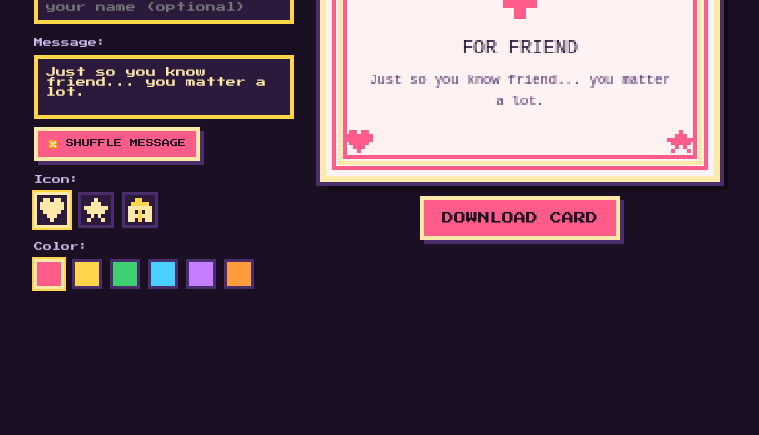
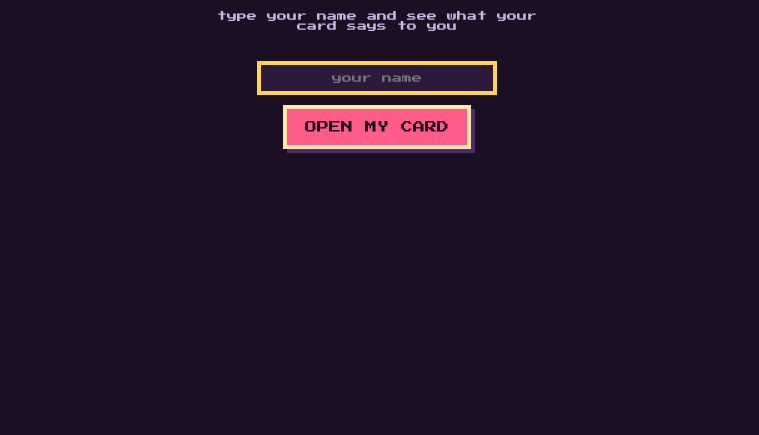
Before and after one commit to pmschz/pixel-card, a plain HTML site: page index.html in a window 1280 px wide. Shown: the part 365-800 px from the top of the page, without its empty margins (263-1022 px from the left). Drawn offline with Linux system fonts and the light colour scheme.

Commit message:
Card now greets whoever types their name

```diff
--- a/card.js
+++ b/card.js
@@ -1,4 +1,4 @@
-// ---------- Pixel Card: a tiny virtual card for a friend ----------
+// ---------- Pixel Card: type your name and it says something to you ----------
 
 const MESSAGES = [
   "{name}, your kindness makes the world softer.",
@@ -43,6 +43,7 @@ const SPRITES = {
     "xxxxxxx",
   ],
 };
+const ICON_KEYS = Object.keys(SPRITES);
 
 function drawSprite(ctx, sprite, x, y, size, mainColor, accentColor) {
   for (let row = 0; row < sprite.length; row++) {
@@ -59,10 +60,19 @@ function drawSprite(ctx, sprite, x, y, size, mainColor, accentColor) {
 const COLORS = ["#ff5c8a", "#ffd54a", "#3ecf6e", "#4ad0ff", "#c77dff", "#ff9d3d"];
 const ACCENT = "#ffd54a";
 
+// deterministic hash so the same name always gets the same default look
+function hashName(name) {
+  let hash = 0;
+  for (let i = 0; i < name.length; i++) {
+    hash = (hash * 31 + name.charCodeAt(i)) >>> 0;
+  }
+  return hash;
+}
+
 // ---------- DOM refs ----------
-const toInput = document.getElementById("toInput");
-const fromInput = document.getElementById("fromInput");
-const messageInput = document.getElementById("messageInput");
+const nameInput = document.getElementById("nameInput");
+const openBtn = document.getElementById("openBtn");
+const revealArea = document.getElementById("revealArea");
 const shuffleBtn = document.getElementById("shuffleBtn");
 const iconPicker = document.getElementById("iconPicker");
 const colorPicker = document.getElementById("colorPicker");
@@ -71,13 +81,15 @@ const downloadBtn = document.getElementById("downloadBtn");
 const ctx = cardCanvas.getContext("2d");
 ctx.imageSmoothingEnabled = false;
 
+let currentName = "";
+let currentMessage = "";
 let selectedIcon = "heart";
 let selectedColor = COLORS[0];
 
 // ---------- pickers ----------
 function buildIconPicker() {
   iconPicker.innerHTML = "";
-  Object.keys(SPRITES).forEach((key) => {
+  ICON_KEYS.forEach((key) => {
     const btn = document.createElement("button");
     btn.className = "icon-btn" + (key === selectedIcon ? " selected" : "");
     const mini = document.createElement("canvas");
@@ -98,9 +110,9 @@ function buildIconPicker() {
 
 function buildColorPicker() {
   colorPicker.innerHTML = "";
-  COLORS.forEach((color, i) => {
+  COLORS.forEach((color) => {
     const btn = document.createElement("button");
-    btn.className = "swatch" + (i === 0 ? " selected" : "");
+    btn.className = "swatch" + (color === selectedColor ? " selected" : "");
     btn.style.background = color;
     btn.addEventListener("click", () => {
       selectedColor = color;
@@ -112,15 +124,36 @@ function buildColorPicker() {
   });
 }
 
+function refreshPickerSelection() {
+  [...iconPicker.children].forEach((c, i) => c.classList.toggle("selected", ICON_KEYS[i] === selectedIcon));
+  [...colorPicker.children].forEach((c, i) => c.classList.toggle("selected", COLORS[i] === selectedColor));
+}
+
 // ---------- message ----------
-function randomMessage() {
+function randomMessage(name) {
   const template = MESSAGES[Math.floor(Math.random() * MESSAGES.length)];
-  const name = toInput.value.trim() || "friend";
   return template.replace("{name}", name);
 }
 
+function revealCard() {
+  currentName = nameInput.value.trim() || "Friend";
+  const hash = hashName(currentName);
+  selectedIcon = ICON_KEYS[hash % ICON_KEYS.length];
+  selectedColor = COLORS[hash % COLORS.length];
+  currentMessage = randomMessage(currentName);
+
+  revealArea.classList.remove("hidden");
+  refreshPickerSelection();
+  renderCard();
+}
+
+openBtn.addEventListener("click", revealCard);
+nameInput.addEventListener("keydown", (e) => {
+  if (e.key === "Enter") revealCard();
+});
+
 shuffleBtn.addEventListener("click", () => {
-  messageInput.value = randomMessage();
+  currentMessage = randomMessage(currentName || "Friend");
   renderCard();
 });
 
@@ -145,9 +178,8 @@ function wrapText(context, text, x, y, maxWidth, lineHeight) {
 
 function renderCard() {
   const cw = cardCanvas.width, ch = cardCanvas.height;
-  const to = toInput.value.trim() || "Friend";
-  const from = fromInput.value.trim();
-  const message = messageInput.value.trim() || randomMessage();
+  const to = currentName || "Friend";
+  const message = currentMessage || randomMessage(to);
 
   ctx.fillStyle = "#fff2f2";
   ctx.fillRect(0, 0, cw, ch);
@@ -168,26 +200,15 @@ function renderCard() {
   ctx.fillStyle = "#2c1a3d";
   ctx.font = "10px 'Press Start 2P', monospace";
   ctx.textAlign = "center";
-  ctx.fillText(`FOR ${to.toUpperCase()}`, cw / 2, 76);
+  ctx.fillText(`HEY ${to.toUpperCase()}`, cw / 2, 76);
 
   ctx.font = "7px 'Press Start 2P', monospace";
   ctx.fillStyle = "#4a2e6b";
   wrapText(ctx, message, cw / 2, 92, cw - 40, 11);
-
-  if (from) {
-    ctx.font = "7px 'Press Start 2P', monospace";
-    ctx.fillStyle = "#c23a63";
-    ctx.fillText(`- ${from}`, cw / 2, ch - 12);
-  }
 }
 
-// ---------- events ----------
-[toInput, fromInput, messageInput].forEach((el) => {
-  el.addEventListener("input", renderCard);
-});
-
 downloadBtn.addEventListener("click", () => {
-  const to = toInput.value.trim() || "friend";
+  const to = currentName || "friend";
   const link = document.createElement("a");
   link.download = `pixel-card-${to.toLowerCase().replace(/\s+/g, "-")}.png`;
   link.href = cardCanvas.toDataURL("image/png");
@@ -197,5 +218,3 @@ downloadBtn.addEventListener("click", () => {
 // ---------- init ----------
 buildIconPicker();
 buildColorPicker();
-messageInput.value = randomMessage();
-renderCard();
--- a/index.html
+++ b/index.html
@@ -10,19 +10,16 @@
 
   <div class="app">
     <h1 class="title">PIXEL<br/>CARD</h1>
-    <p class="subtitle">make a tiny pixel-art card for a friend</p>
+    <p class="subtitle">type your name and see what your card says to you</p>
 
-    <div class="layout">
+    <div class="name-form">
+      <input id="nameInput" class="pixel-input" maxlength="18" placeholder="your name" autocomplete="off" />
+      <button id="openBtn" class="pixel-btn">OPEN MY CARD</button>
+    </div>
+
+    <div id="revealArea" class="layout hidden">
       <div class="form">
-        <label class="label" for="toInput">To:</label>
-        <input id="toInput" class="pixel-input" maxlength="18" placeholder="friend's name" />
-
-        <label class="label" for="fromInput">From:</label>
-        <input id="fromInput" class="pixel-input" maxlength="18" placeholder="your name (optional)" />
-
-        <label class="label" for="messageInput">Message:</label>
-        <textarea id="messageInput" class="pixel-textarea" maxlength="140" rows="4"></textarea>
-        <button id="shuffleBtn" class="pixel-btn small">🔀 SHUFFLE MESSAGE</button>
+        <button id="shuffleBtn" class="pixel-btn small">🔀 ANOTHER MESSAGE</button>
 
         <label class="label">Icon:</label>
         <div id="iconPicker" class="picker"></div>
--- a/style.css
+++ b/style.css
@@ -34,7 +34,22 @@ html, body {
 .subtitle {
   font-size: 10px;
   color: #c9b8e8;
+  max-width: 320px;
 }
+
+.name-form {
+  display: flex;
+  flex-direction: column;
+  align-items: center;
+  gap: 10px;
+  margin-top: 8px;
+}
+.name-form .pixel-input {
+  width: 240px;
+  text-align: center;
+}
+
+.hidden { display: none !important; }
 
 .layout {
   display: flex;
```
